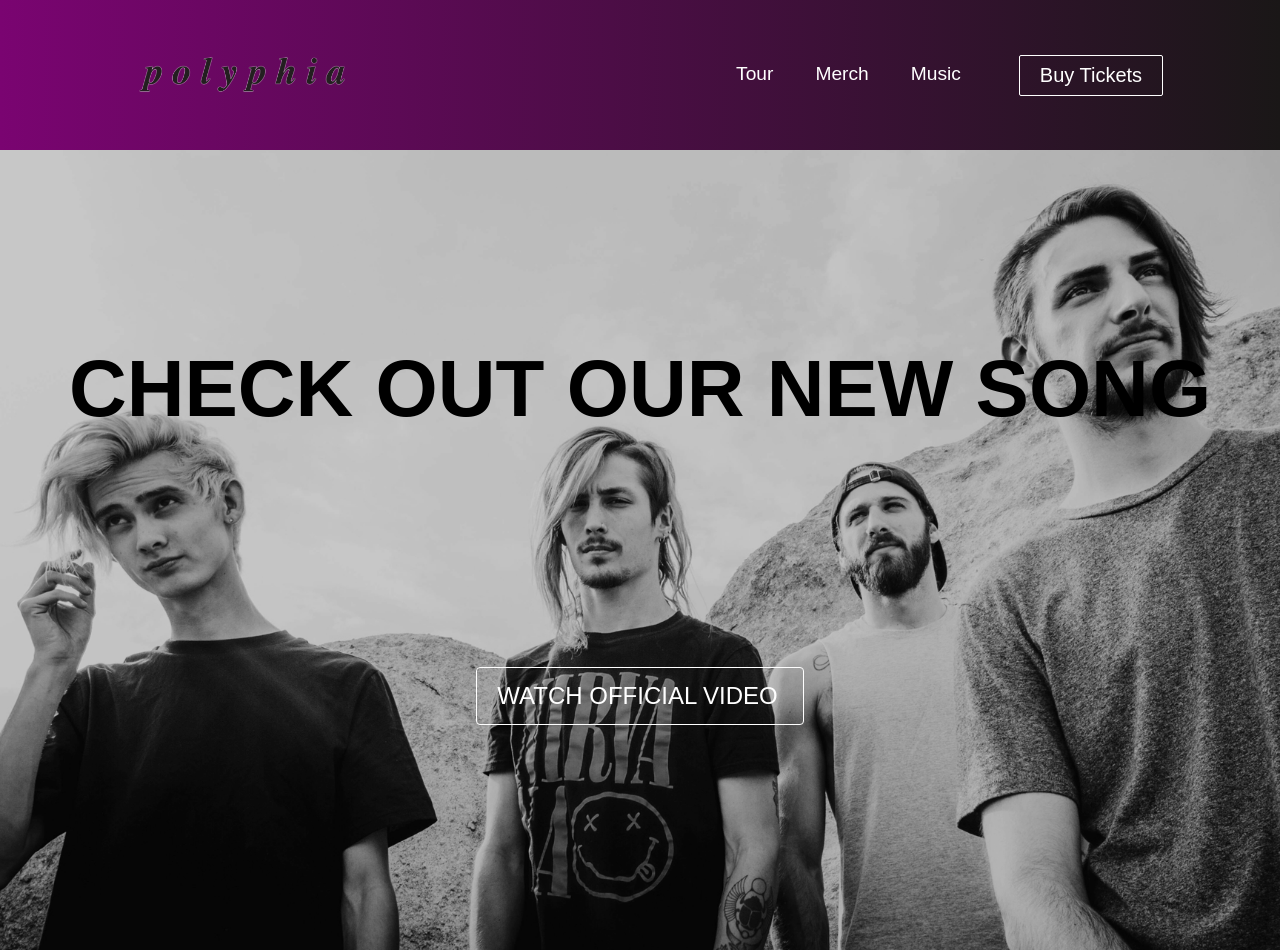
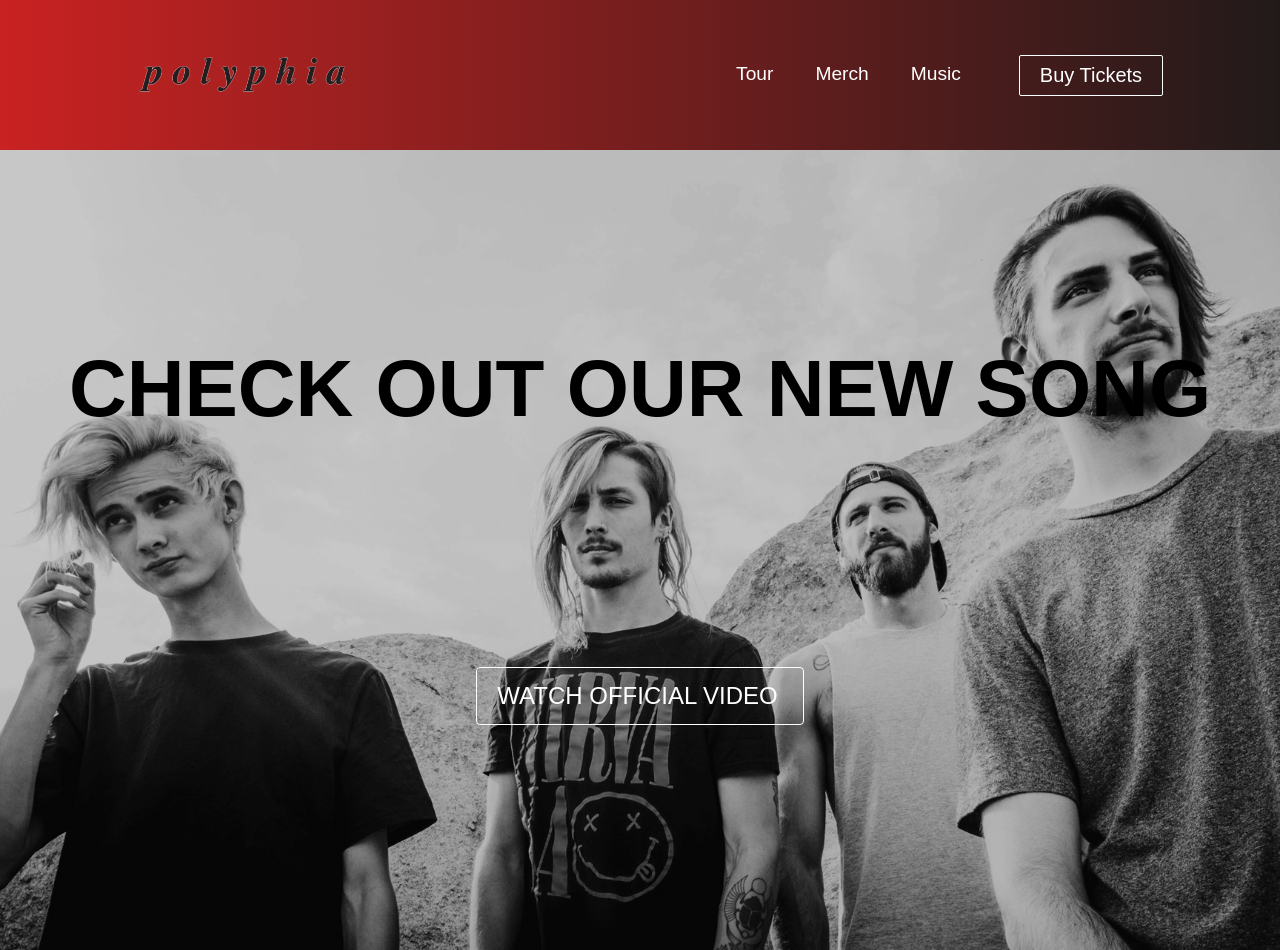
Before and after one commit to ArturVilb/project, a React (Create React App) app: page / in a window 1280 px wide. Built offline with nearby package versions, Linux system fonts and the light colour scheme; the HTML template or start-up script is replaced by a standard one.

Commit message:
project5commit

```diff
--- a/src/components/HeroSection.js
+++ b/src/components/HeroSection.js
@@ -13,7 +13,7 @@ function HeroSection() {
         <div className="hero-btns">
             <button className='btns' buttonStyle='btn--primary' buttonSize='btn--large' onClick={() => setButtonPopup(true)}>WATCH OFFICIAL VIDEO<i className='far fa-play-circle'/></button>
             <Video trigger={buttonPopup} setTrigger={setButtonPopup}>
-                  <video autoPlay controls src='../../assets/Archetype- Tim Henson.mp4'></video>
+                  <video autoPlay controls src='../../assets/Polyphia - Goose (Official Music Video).mp4'></video>
             </Video>
         </div>
     </div>
--- a/src/components/Navbar.css
+++ b/src/components/Navbar.css
@@ -4,7 +4,7 @@ img {
 }
 
 .navbar {
-    background: linear-gradient(90deg, rgb(122, 4, 113) 0%, rgb(26, 23, 23) 100%);
+    background: linear-gradient(90deg, rgb(201, 34, 34) 0%, rgb(34, 26, 26) 100%);
     height: 150px;
     display: flex;
     justify-content: center;
```
Also changed, not shown: 1 other file (tests, documents, lock files or other folders).
